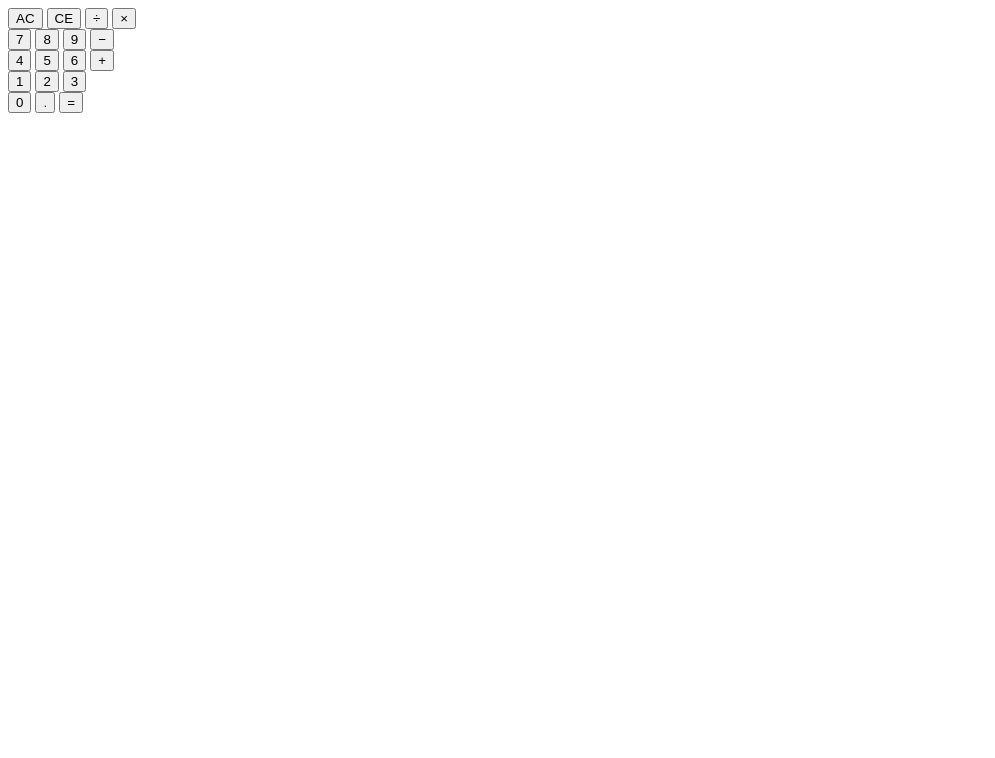
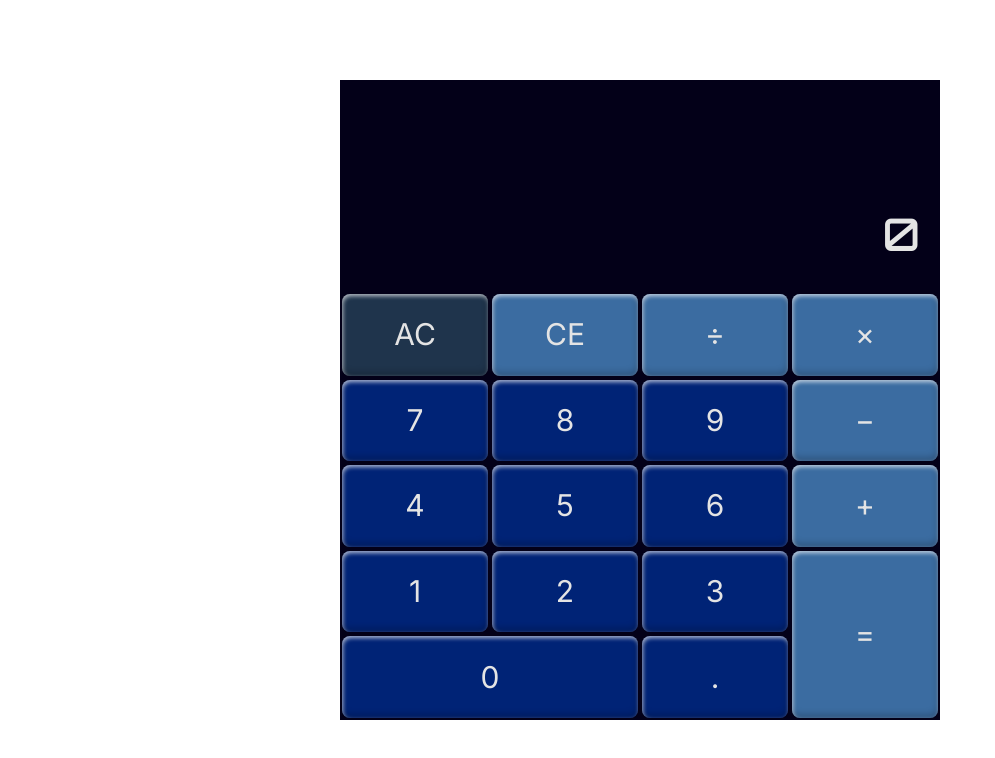
Before and after one commit to Dhee-codes/calculator, a plain HTML site: page index.html in a window 1280 px wide. Shown: the whole page, without its empty margins (0-995 px from the left). Drawn offline with Linux system fonts and the light colour scheme.

Commit message:
Add design style and layout to structure

```diff
--- a/index.html
+++ b/index.html
@@ -4,6 +4,9 @@
     <meta charset="UTF-8">
     <meta name="viewport" content="width=device-width, initial-scale=1.0">
     <title>Calculator</title>
+    <link rel="preconnect" href="https://fonts.googleapis.com">
+    <link rel="preconnect" href="https://fonts.gstatic.com" crossorigin>
+    <link href="https://fonts.googleapis.com/css2?family=Inter:ital,opsz,wght@0,14..32,100..900;1,14..32,100..900&family=Orbitron:wght@400..900&display=swap" rel="stylesheet">
     <link rel="stylesheet" href="styles/style.css">
 </head>
 <body>
@@ -13,38 +16,32 @@
 
             </div>
             <div class="result">
-
+                0
             </div>
         </section>
         <section class="input-buttons">
-            <div>
                 <button class="all-clear">AC</button>
                 <button class="clear-entry">CE</button>
                 <button class="">&div;</button>
                 <button class="">&times;</button>
-            </div>
-            <div>
-                <button class="">7</button>
-                <button class="">8</button>
-                <button class="">9</button>
+
+                <button class="base">7</button>
+                <button class="base">8</button>
+                <button class="base">9</button>
                 <button class="">&minus;</button>
-            </div>
-            <div>
-                <button class="">4</button>
-                <button class="">5</button>
-                <button class="">6</button>
+
+                <button class="base">4</button>
+                <button class="base">5</button>
+                <button class="base">6</button>
                 <button class="">&plus;</button>
-            </div>
-            <div>
-                <button class="">1</button>
-                <button class="">2</button>
-                <button class="">3</button>
-            </div>
-            <div>
-                <button class="">0</button>
-                <button class="">&period;</button>
-                <button class="">&equals;</button>
-            </div>
+
+                <button class="base">1</button>
+                <button class="base">2</button>
+                <button class="base">3</button>
+
+                <button class="base zero">0</button>
+                <button class="base">&period;</button>
+                <button class="equals">&equals;</button>
         </section>
     </main>
 
--- a/styles/style.css
+++ b/styles/style.css
@@ -0,0 +1,129 @@
+/* || VARIABLES */
+
+:root {
+    --font-display: "Orbitron", sans-serif;
+    --font-body: "Inter", sans-serif;
+
+    --color-background: oklch(0 0.14 252);
+    --color-calc: oklch(0.24 0.08 252);
+    --color-base-btn: oklch(0.29 0.16 252);
+    --color-accent: oklch(0.92 0 252);
+    --color-brand: oklch(0.52 0.1 252);
+}
+
+/* || RESET */
+
+*, *::before, *::after {
+    box-sizing: border-box;
+    margin: 0;
+    padding: 0;
+}
+
+button {
+    color: inherit;
+    font: inherit;
+    --webkit-tap-highlight-color: transparent;
+}
+
+/* || GENERAL */
+
+html {
+    font-size: 62.5%;
+}
+
+/* || Components */
+
+body {
+    color: var(--color-accent);
+    min-height: 100dvh;
+    display: flex;
+    justify-content: center;
+    align-items: center;
+    font-family: var(--font-body);
+    line-height: 1.5;
+    -webkit-font-smoothing: antialiased;
+}
+
+.main_container {
+    width: 100%;
+    min-width: 250px;
+    max-width: 600px;
+    height: 100dvh;
+    display: grid;
+    grid-template-rows: 1fr 2fr;
+    background-color: var(--color-background);
+    padding: 2px;
+}
+
+@media (min-width: 600px) {
+    .main_container {
+        height: 80dvh;
+    }
+}
+
+@media (min-width: 900px) {
+    .main_container {
+        width: 60%;
+    }
+}
+
+.output-display {
+    display: grid;
+    grid-template-rows: 4fr 5fr;
+    font-family: var(--font-display);
+    padding: 0 3%;
+}
+
+.history,
+.result {
+    display: flex;
+    justify-content: flex-end;
+}
+
+.history {
+    font-size: clamp(1.5rem, calc(2vw + 1rem), 3rem);
+    font-weight: 300;
+    align-items: end;
+}
+
+.result {
+    font-size: clamp(2.5rem, calc(6.5vw + 1rem), 4.5rem);
+    font-weight: 500;
+    align-items: center;
+}
+
+.input-buttons {
+    display: grid;
+    grid-template-columns: repeat(4, 1fr);
+    gap: 0.4rem;
+}
+
+button {
+    font-size: 3rem;
+    background-color: var(--color-brand);
+    border: none;
+    border-radius: 8px;
+    box-shadow: inset -1px -4px 6px rgba(0,0,0,0.2),
+                inset 1px 2px 4px rgba(255,255,255,0.7);
+
+}
+
+button:active {
+    opacity: 0.5;
+}
+
+button.all-clear {
+    background-color: oklch(0.32 0.05 252);
+}
+
+button.base {
+    background-color: var(--color-base-btn);
+}
+
+.zero {
+    grid-area: 5 / 1 / 5 / 3;
+}
+
+.equals {
+    grid-area: 4 / 4 / 6 / -1;
+}
```
